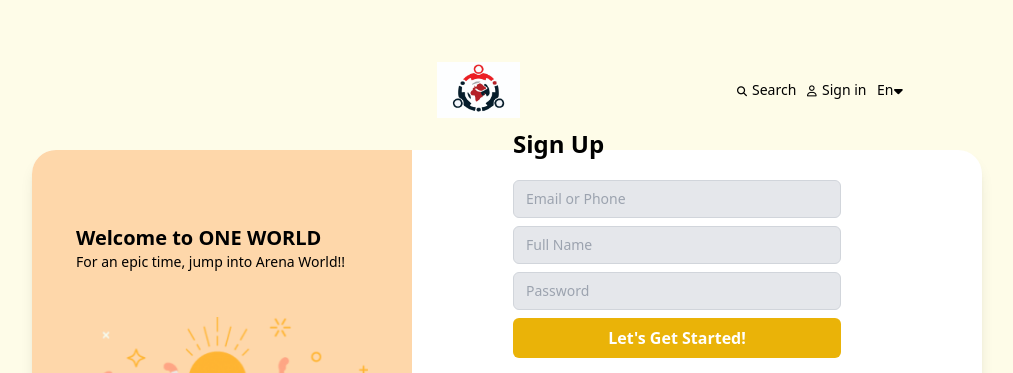
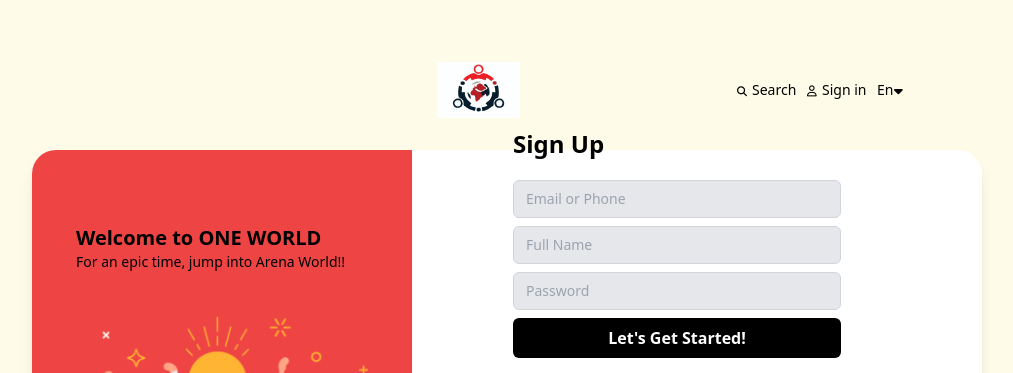
Before and after one commit to organism00/CodewebAssignment, a website: page public/signup.html in a window 1280 px wide. Shown: the top 373 px of the page, without its empty margins (133-1146 px from the left). Drawn offline with Linux system fonts and the light colour scheme.

Commit message:
save changes

```diff
--- a/public/signup.html
+++ b/public/signup.html
@@ -9,7 +9,7 @@
 </head>
 <body class="flex items-center justify-center h-screen bg-yellow-50">
     <div class="w-[950px] h-[500px] bg-white rounded-3xl flex shadow-lg">
-        <div class="w-[40%] bg-orange-200 p-11 flex  flex-col rounded-tl-3xl rounded-bl-3xl">
+        <div class="w-[40%] bg-red-500 p-11 flex  flex-col rounded-tl-3xl rounded-bl-3xl">
             <h1 class="text-xl font-bold text-black pt-[30px]">Welcome to ONE WORLD</h1>
             <p class="text-black text-sm ">For an epic time, jump into Arena World!!</p>
             <div class="mt-[45px]">
@@ -32,7 +32,7 @@
         <input type="email" placeholder="Email or Phone" class="w-full bg-gray-200 border border-gray-300 rounded-md px-3 py-2 text-sm focus:outline-none focus:border-gray-500 relative top-[-20px]">
         <input type="text" placeholder="Full Name" class="w-full   bg-gray-200 border border-gray-300 rounded-md px-3 py-2 text-sm focus:outline-none focus:border-gray-500 relative top-[-20px]">
         <input type="password" placeholder="Password" class="w-full bg-gray-200 border border-gray-300 rounded-md px-3 py-2 text-sm focus:outline-none focus:border-gray-500 relative top-[-20px]">
-        <button class="w-full bg-yellow-500 text-white py-2 rounded-md font-semibold hover:bg-yellow-600 relative top-[-20px]">Let's Get Started!</button>
+        <button class="w-full bg-black text-white py-2 rounded-md font-semibold hover:bg-black relative top-[-20px]">Let's Get Started!</button>
         <p class="text-gray-400 relative top-[-10px] text-sm">_____________________  feeling lazy? _____________________</p>
         <button class="w-[160px] py-2 bg-blue-900 text-white rounded-lg font-semibold hover:bg-blue-800 ">Facebook</button>
         <i class="fa-brands fa-facebook-f absolute left-[110px] top-[280px] text-white text-sm"></i>
```
Also changed, not shown: public/output.css.
